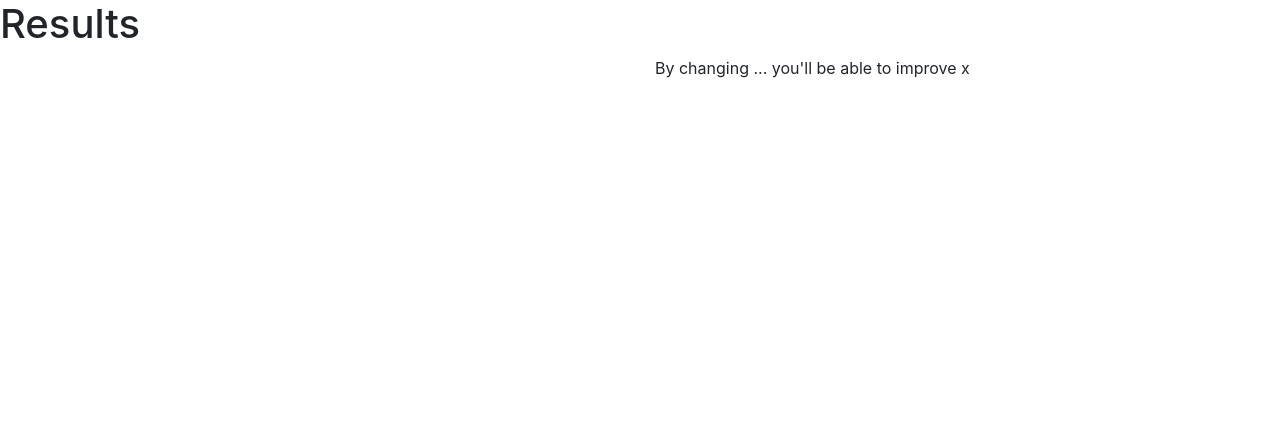
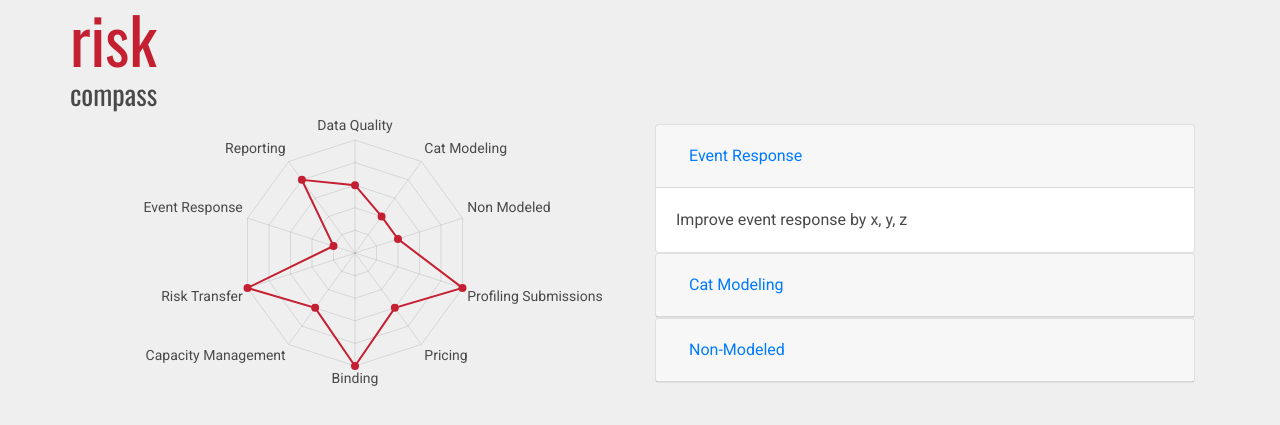
Before and after one commit to anishpatelwork/RiskCompass, a Django app: template compass/templates/results.html in a window 1280 px wide. Shown: the top 425 px of the page. Run offline with Django 3.2, Linux system fonts and the light colour scheme; the template is opened without the code that fills it, so the values that code supplies are empty; some libraries are stand-ins or nearby versions.

Commit message:
lots of UI changes

```diff
--- /dev/null
+++ b/compass/static/site.css
@@ -0,0 +1,14 @@
+body {
+    font-family: 'Roboto';
+    color:rgb(73,73,73);
+    background-color: rgb(239,239,239);
+}
+h1 {
+    color:rgb(73,73,73);
+    font-family: 'Oswald';
+    font-size:28px;
+}
+span {
+    color:rgb(196,32,50);
+    font-size: 64px;
+}
--- a/compass/templates/base.html
+++ b/compass/templates/base.html
@@ -5,16 +5,21 @@
         <meta http-equiv="X-UA-Compatible" content="IE=edge">
         <meta name="viewport" content="width=device-width, initial-scale=1">
         <link rel="stylesheet" href="https://maxcdn.bootstrapcdn.com/bootstrap/4.0.0/css/bootstrap.min.css">
+        <link rel="stylesheet" href="/static/site.css">
         <script src="https://ajax.googleapis.com/ajax/libs/jquery/3.3.1/jquery.min.js"></script>
         <script src="https://cdnjs.cloudflare.com/ajax/libs/popper.js/1.12.9/umd/popper.min.js"></script>
         <script src="https://maxcdn.bootstrapcdn.com/bootstrap/4.0.0/js/bootstrap.min.js"></script>
+        <link href="https://fonts.googleapis.com/css?family=Oswald|Roboto" rel="stylesheet">
         {% block extra_scripts %}{% endblock %}
         <title>Risk Compass</title>
     </head>
     <body>
+        <div class="container">
+            <div class="row">
+                <h1><span>risk</span><br/>compass</h1>
+            </div>
 
-        {% block header %}{% endblock %}
-        {% block content %}{% endblock %}
-
+            {% block content %}{% endblock %}
+        </div>
     </body>
 </html>
--- a/compass/templates/results.html
+++ b/compass/templates/results.html
@@ -1,21 +1,110 @@
 {% extends 'base.html' %}
 
 {% block extra_scripts %}
-    {% for jsfile_name in script_list %}
-        <script src="{{ host }}/{{ jsfile_name }}.js"></script>
-    {% endfor %}
-{% endblock %}
-
-{% block header %}
-<h1>Results</h1>
+     <script src="https://cdnjs.cloudflare.com/ajax/libs/Chart.js/2.4.0/Chart.min.js"></script>
 {% endblock %}
 
 {% block content %}
-<div class="container">
-    <div class="row">
-        <div class="col">{{myechart|safe}}</div>
-        <div class="col">By changing ... you'll be able to improve x</div>
-    </div>
-</div>
+        <div class="row">
+            <div class="col-sm">
+                <canvas id="myChart"></canvas>
+            </div>
+            <div class="col-sm align-self-center">
+                <div id="accordion">
+                  <div class="card">
+                    <div class="card-header" id="headingOne">
+                      <h5 class="mb-0">
+                        <button class="btn btn-link" data-toggle="collapse" data-target="#collapseOne" aria-expanded="true" aria-controls="collapseOne">
+                          Event Response
+                        </button>
+                      </h5>
+                    </div>
+
+                    <div id="collapseOne" class="collapse show" aria-labelledby="headingOne" data-parent="#accordion">
+                      <div class="card-body">
+                        Improve event response by x, y, z
+                      </div>
+                    </div>
+                  </div>
+                  <div class="card">
+                    <div class="card-header" id="headingTwo">
+                      <h5 class="mb-0">
+                        <button class="btn btn-link collapsed" data-toggle="collapse" data-target="#collapseTwo" aria-expanded="false" aria-controls="collapseTwo">
+                          Cat Modeling
+                        </button>
+                      </h5>
+                    </div>
+                    <div id="collapseTwo" class="collapse" aria-labelledby="headingTwo" data-parent="#accordion">
+                      <div class="card-body">
+                        Improve Cat Modeling by x, y, z
+                      </div>
+                    </div>
+                  </div>
+                  <div class="card">
+                    <div class="card-header" id="headingThree">
+                      <h5 class="mb-0">
+                        <button class="btn btn-link collapsed" data-toggle="collapse" data-target="#collapseThree" aria-expanded="false" aria-controls="collapseThree">
+                          Non-Modeled
+                        </button>
+                      </h5>
+                    </div>
+                    <div id="collapseThree" class="collapse" aria-labelledby="headingThree" data-parent="#accordion">
+                      <div class="card-body">
+                        Improve non-modeled by x,y,z
+                      </div>
+                    </div>
+                  </div>
+                </div>
+            </div>
+        </div>
+
+        <script type="text/javascript">
+            var ctx = document.getElementById('myChart').getContext('2d');
+            Chart.defaults.global.defaultFontColor = 'rgb(73, 73, 73)';
+
+            var chart = new Chart(ctx, {
+                // The type of chart we want to create
+                type: 'radar',
+
+                // The data for our dataset
+                data: {
+                    labels: ["Data Quality", "Cat Modeling", "Non Modeled", "Profiling Submissions", "Pricing", "Binding", "Capacity Management", "Risk Transfer", "Event Response", "Reporting"],
+                    datasets: [{
+                        label: "Results",
+                        // backgroundColor: 'rgb(255, 99, 132)',
+                        fill: false,
+                        borderColor: 'rgb(196, 32, 50)',
+                        borderWidth: 2,
+                        pointRadius: 3,
+                        pointStyle: 'circle',
+                        pointBackgroundColor: 'rgb(196, 32, 50)',
+                        pointBorderColor: 'rgb(196, 32, 50)',
+                        data: [3, 2, 2, 5, 3, 5, 3, 5, 1, 4],
+                    }]
+                },
+
+                // Configuration options go here
+                options: {
+                    tooltips: {
+                        enabled: false
+                    },
+                    legend: {
+                        display: false
+                    },
+                    scale: {
+                        pointLabels: {
+                            fontSize: 14,
+                            fontFamily: 'Roboto',
+                        },
+                        ticks: {
+                            display: false,
+                            min: 0,
+                            max: 5,
+                            stepSize: 1
+                        }
+                    }
+                }
+            });
+        </script>
     {{myechart|safe}}
 {% endblock %}
```
Also changed, not shown: compass/templates/home.html (+9 -12 lines), compass/templates/question.html (+10 -9 lines).
